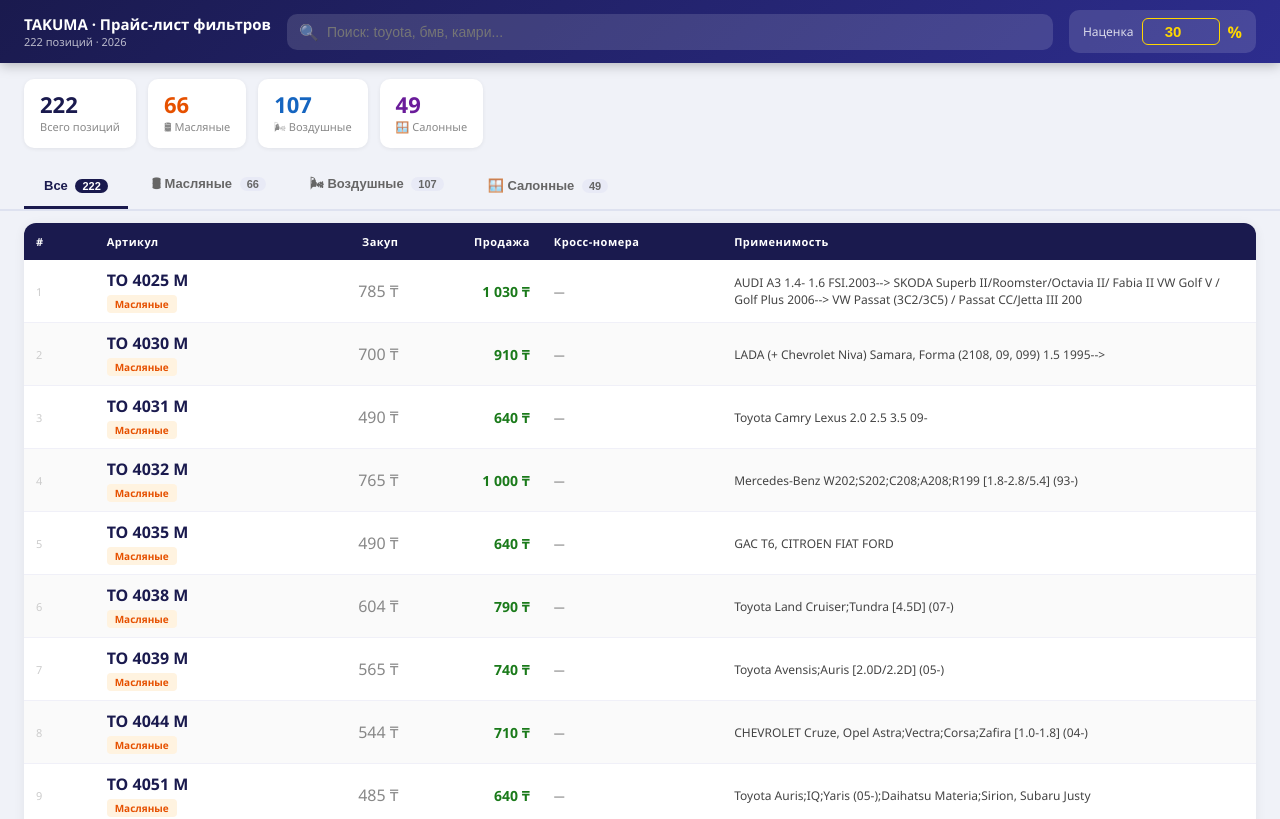
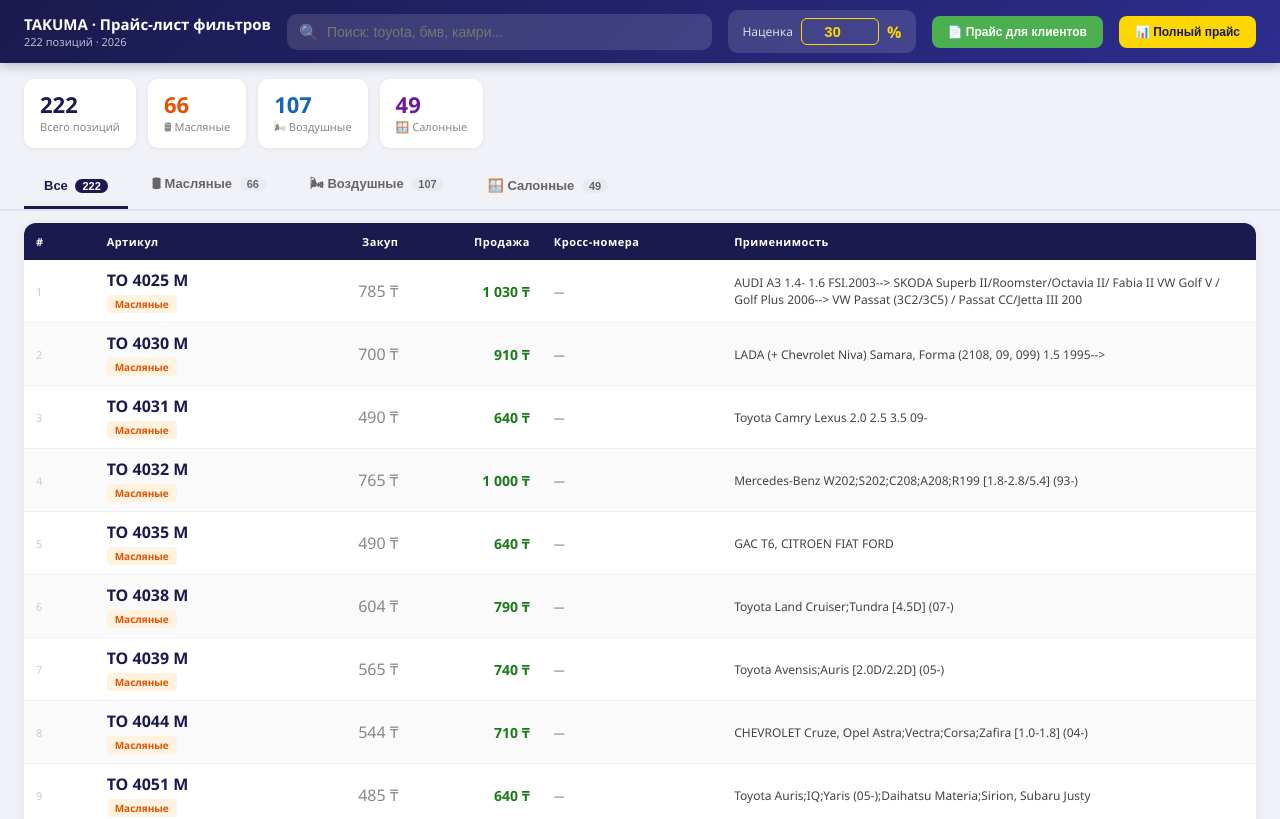
Before and after one commit to Ulan136/u2b-takuma-app-0-2, a Next.js app: page /price in a window 1280 px wide. Shown: the top 819 px of the page. Built offline with nearby package versions, Linux system fonts and the light colour scheme; no server answers; the database is empty.

Commit message:
накладной для клиентов

```diff
--- a/app/price/page.js
+++ b/app/price/page.js
@@ -39,6 +39,63 @@
     return Math.ceil(b*(1+markup/100)/10)*10;
   }
 
+  function exportPDF(withBuyPrice=false) {
+    const script = document.createElement('script');
+    script.src = 'https://cdnjs.cloudflare.com/ajax/libs/jspdf/2.5.1/jspdf.umd.min.js';
+    script.onload = () => {
+      const s2 = document.createElement('script');
+      s2.src = 'https://cdnjs.cloudflare.com/ajax/libs/jspdf-autotable/3.8.2/jspdf.plugin.autotable.min.js';
+      s2.onload = () => {
+        const { jsPDF } = window.jspdf;
+        const doc = new jsPDF({ orientation:'landscape', unit:'mm', format:'a4' });
+        const date = new Date().toLocaleDateString('ru-RU');
+        const title = withBuyPrice ? 'Прайс-лист (полный)' : 'Прайс-лист для клиентов';
+
+        // Header
+        doc.setFillColor(26,26,78);
+        doc.rect(0,0,297,18,'F');
+        doc.setTextColor(255,215,0); doc.setFontSize(13); doc.setFont('helvetica','bold');
+        doc.text('TAKUMA', 8, 12);
+        doc.setTextColor(255,255,255); doc.setFontSize(9);
+        doc.text(title, 40, 12);
+        doc.setTextColor(180,180,180); doc.setFontSize(8);
+        doc.text(`${filtered.length} позиций · Наценка ${markup}% · ${date}`, 200, 12);
+
+        const cols = withBuyPrice
+          ? ['#','Артикул','Закуп','Продажа','Применимость']
+          : ['#','Артикул','Цена','Применимость'];
+
+        const rows = filtered.map((p,i) => withBuyPrice
+          ? [i+1, p.art, (prices[p.art]?.buy||p.price||0).toLocaleString('ru')+' ₸',
+             sellPrice(p.art,p.price).toLocaleString('ru')+' ₸', p.app.substring(0,80)]
+          : [i+1, p.art, sellPrice(p.art,p.price).toLocaleString('ru')+' ₸', p.app.substring(0,100)]
+        );
+
+        const colW = withBuyPrice
+          ? [8,28,22,25,214]
+          : [8,28,25,236];
+
+        doc.autoTable({
+          startY:20, head:[cols], body:rows,
+          styles:{fontSize:7,cellPadding:2},
+          headStyles:{fillColor:[26,26,78],textColor:[255,255,255],fontStyle:'bold'},
+          columnStyles: withBuyPrice
+            ? {0:{cellWidth:8,halign:'center'},1:{fontStyle:'bold',cellWidth:28,textColor:[26,26,78]},2:{cellWidth:22,halign:'right',textColor:[100,100,100]},3:{cellWidth:25,halign:'right',fontStyle:'bold',textColor:[26,120,26]},4:{cellWidth:214}}
+            : {0:{cellWidth:8,halign:'center'},1:{fontStyle:'bold',cellWidth:28,textColor:[26,26,78]},2:{cellWidth:25,halign:'right',fontStyle:'bold',textColor:[26,120,26]},3:{cellWidth:236}},
+          alternateRowStyles:{fillColor:[248,248,255]},
+        });
+
+        const fname = withBuyPrice
+          ? `TAKUMA_Прайс_полный_${date.replace(/\./g,'-')}.pdf`
+          : `TAKUMA_Прайс_клиент_${date.replace(/\./g,'-')}.pdf`;
+        doc.save(fname);
+      };
+      document.head.appendChild(s2);
+    };
+    if (window.jspdf) { script.onload(); return; }
+    document.head.appendChild(script);
+  }
+
   const filtered = products.filter(p=>{
     if(tab!=='all'&&p.category!==tab) return false;
     if(!search) return true;
@@ -70,6 +127,12 @@
             style={{width:60,padding:'4px 8px',border:'1.5px solid #ffd700',borderRadius:6,fontSize:15,fontWeight:700,textAlign:'center',background:'transparent',color:'#ffd700',outline:'none'}}/>
           <span style={{color:'#ffd700',fontWeight:700}}>%</span>
         </div>
+        <button onClick={()=>exportPDF(false)} style={{padding:'9px 16px',background:'#4caf50',color:'#fff',border:'none',borderRadius:8,cursor:'pointer',fontSize:12,fontWeight:700,display:'flex',alignItems:'center',gap:6}}>
+          📄 Прайс для клиентов
+        </button>
+        <button onClick={()=>exportPDF(true)} style={{padding:'9px 16px',background:'#ffd700',color:'#1a1a4e',border:'none',borderRadius:8,cursor:'pointer',fontSize:12,fontWeight:700,display:'flex',alignItems:'center',gap:6}}>
+          📊 Полный прайс
+        </button>
       </div>
 
       {/* Stats */}
```
